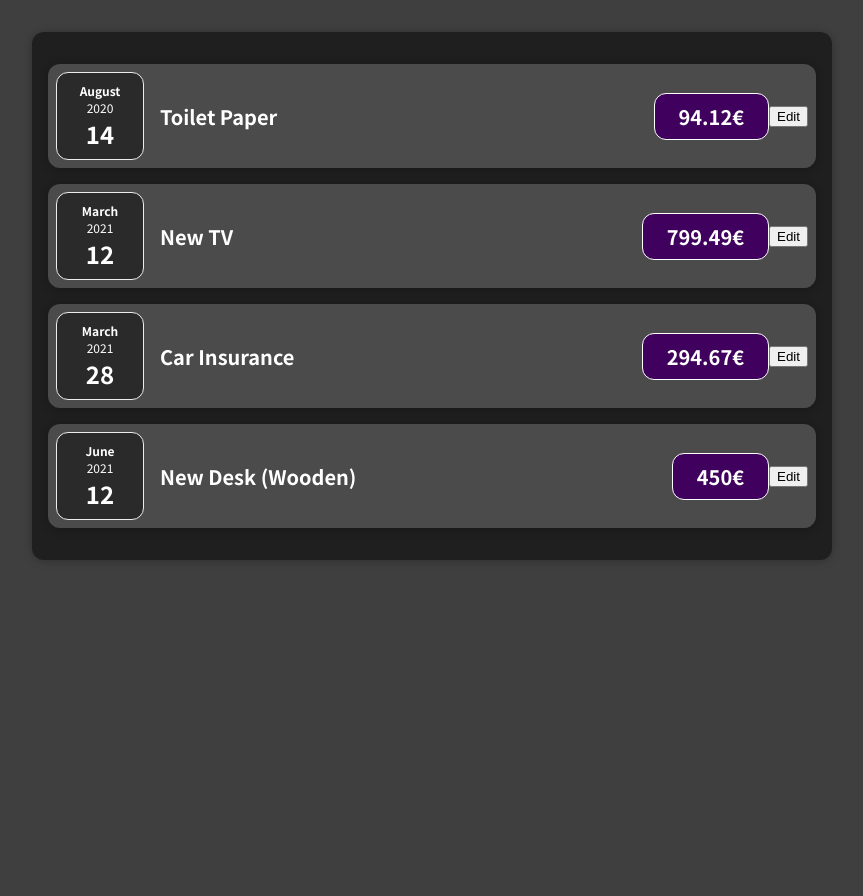
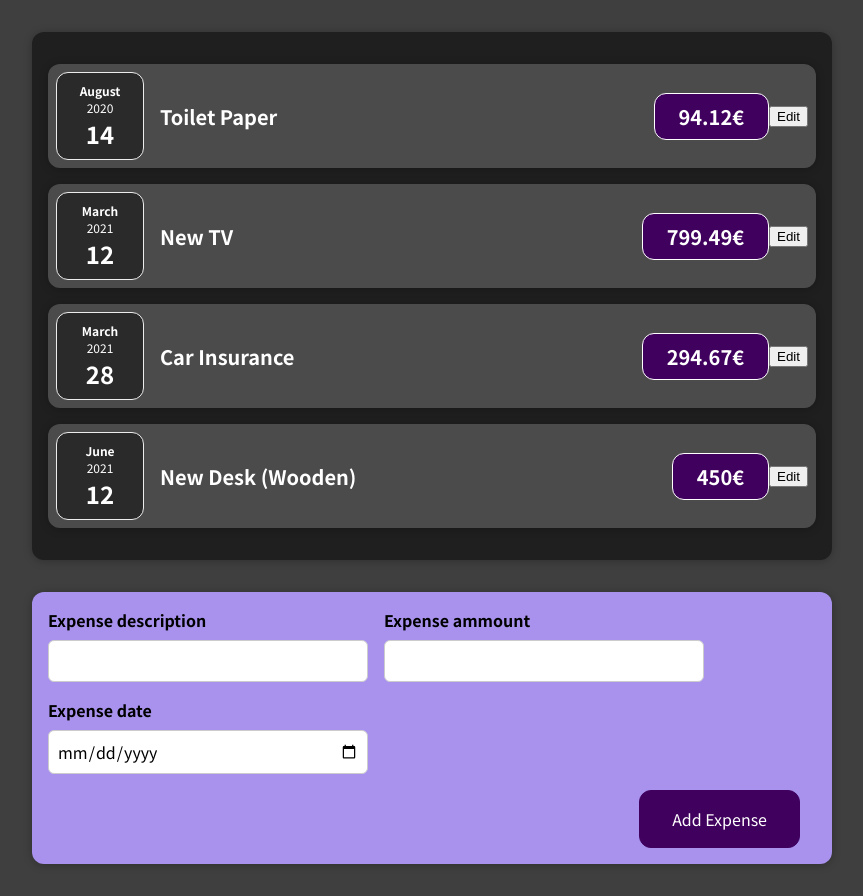
Before and after one commit to AdrianaAC/React, a React (Create React App) app in the folder react-complete-guide/: page / in a window 1280 px wide. Shown: the whole page, without its empty margins (208-1071 px from the left). Before the commit the page ends 800 px from the top, so only its background shows below. Built offline with nearby package versions, Linux system fonts and the light colour scheme.

Commit message:
Added forms

```diff
--- a/react-complete-guide/src/App.js
+++ b/react-complete-guide/src/App.js
@@ -1,4 +1,5 @@
 import ExpensesList from "./components/Expenses/ExpensesList/ExpensesList";
+import NewExpense from "./components/Expenses/NewExpense/NewExpense";
 
 function App() {
   const expenses = [
@@ -26,6 +27,7 @@
   return (
     <div>
       <ExpensesList items={expenses} />
+      <NewExpense />
     </div>
   );
 }
--- /dev/null
+++ b/react-complete-guide/src/components/Expenses/NewExpense/NewExpense.css
@@ -0,0 +1,38 @@
+.new-expense {
+  background-color: #a892ee;
+  padding: 1rem;
+  margin: 2rem auto;
+  width: 50rem;
+  max-width: 95%;
+  border-radius: 12px;
+  text-align: center;
+  box-shadow: 0 1px 8px rgba(0, 0, 0, 0.25);
+}
+
+.new-expense button {
+  font: inherit;
+  cursor: pointer;
+  padding: 1rem 2rem;
+  border: 1px solid #40005d;
+  background-color: #40005d;
+  color: white;
+  border-radius: 12px;
+  margin-right: 1rem;
+}
+
+.new-expense button:hover,
+.new-expense button:active {
+  background-color: #510674;
+  border-color: #510674;
+}
+
+.new-expense button.alternative {
+  color: #220131;
+  border-color: transparent;
+  background-color: transparent;
+}
+
+.new-expense button.alternative:hover,
+.new-expense button.alternative:active {
+  background-color: #ddb3f8;
+}
--- /dev/null
+++ b/react-complete-guide/src/components/Expenses/NewExpense/NewExpense.js
@@ -0,0 +1,12 @@
+import ExpenseForm from "../../Input/Form/ExpenseForm";
+import "./NewExpense.css";
+
+const NewExpense = () => {
+  return (
+    <div className="new-expense">
+      <ExpenseForm />
+    </div>
+  );
+};
+
+export default NewExpense;
--- /dev/null
+++ b/react-complete-guide/src/components/Input/Form/ExpenseForm.css
@@ -0,0 +1,26 @@
+.new-expense__controls {
+  display: flex;
+  flex-wrap: wrap;
+  gap: 1rem;
+  margin-bottom: 1rem;
+  text-align: left;
+}
+
+.new-expense__control label {
+  font-weight: bold;
+  margin-bottom: 0.5rem;
+  display: block;
+}
+
+.new-expense__control input {
+  font: inherit;
+  padding: 0.5rem;
+  border-radius: 6px;
+  border: 1px solid #ccc;
+  width: 20rem;
+  max-width: 100%;
+}
+
+.new-expense__actions {
+  text-align: right;
+}
--- /dev/null
+++ b/react-complete-guide/src/components/Input/Form/ExpenseForm.js
@@ -0,0 +1,26 @@
+import "./ExpenseForm.css";
+const ExpenseForm = (props) => {
+  return (
+    <form>
+      <div className="new-expense__controls">
+        <div className="new-expense__control">
+          <label>Expense description</label>
+          <input type="text" />
+        </div>
+        <div className="new-expense__control">
+          <label>Expense ammount</label>
+          <input type="number" min="0.01" step="0.01" />
+        </div>
+        <div className="new-expense__control">
+          <label>Expense date</label>
+          <input type="date" min="2010-01-01" max="2050-12-31" />
+        </div>
+      </div>
+      <div className="new-expense__actions">
+        <button type="submit">Add Expense</button>
+      </div>
+    </form>
+  );
+};
+
+export default ExpenseForm;
```
Also changed, not shown: react-complete-guide/src/components/Expenses/ExpenseItem/ExpenseItem.js (line endings or trailing spaces).
